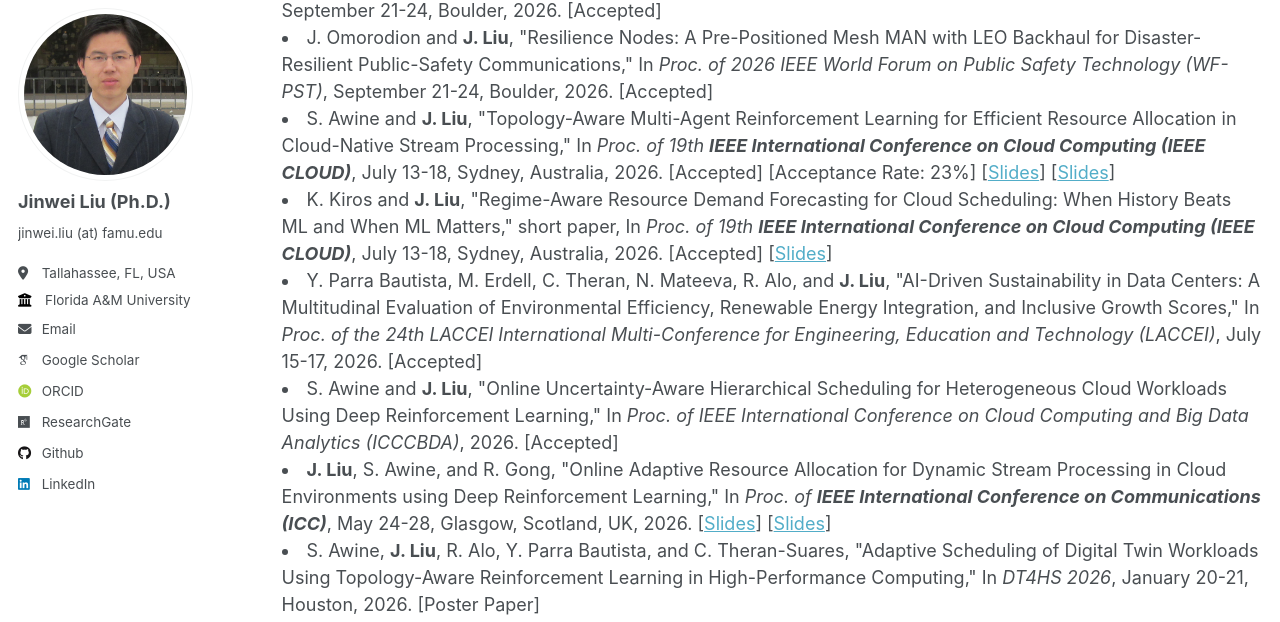
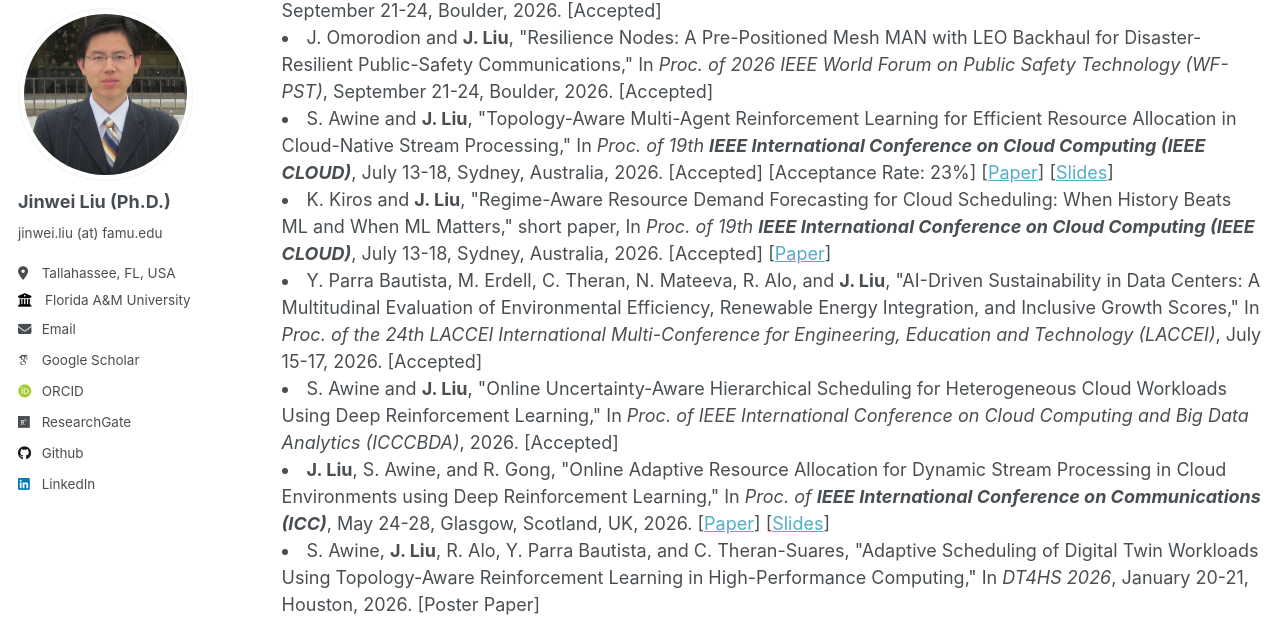
Before and after one commit to jinweiliucu/jinweiliucu.github.io, a Jekyll site: the page built from _publications/publications.html, in a window 1280 px wide and 900 px high, scrolled down 410 px. Shown: the part 98-720 px from the top of the window. Built offline with Jekyll 4.4.1, drawn with Linux system fonts in a browser that asks for light colours; some web fonts are replaced.

Commit message:
Update publications.html

```diff
--- a/_publications/publications.html
+++ b/_publications/publications.html
@@ -39,7 +39,7 @@ author_profile: true
 	<li>
     S. Awine and <strong>J. Liu</strong>, "Topology-Aware Multi-Agent Reinforcement Learning for Efficient Resource Allocation in Cloud-Native Stream Processing,"
     In <em>Proc. of 19th <strong>IEEE International Conference on Cloud Computing (IEEE CLOUD)</strong></em>, July 13-18, Sydney, Australia, 2026. [Accepted] [Acceptance Rate: 23%]
-    [<a href="/files/articles/CLOUD2026SlidesLiu.pdf">Slides</a>]</span>
+    [<a href="/files/articles/CLOUD2026SlidesLiu.pdf">Paper</a>]</span>
 	[<a href="/files/articles/IEEECLOUD2026TAMARL.pdf">Slides</a>]</span>
     </span><br>
     </li>
@@ -47,7 +47,7 @@ author_profile: true
 	<li>
     K. Kiros and <strong>J. Liu</strong>, "Regime-Aware Resource Demand Forecasting for Cloud Scheduling: When History Beats ML and When ML Matters," short paper,
     In <em>Proc. of 19th <strong>IEEE International Conference on Cloud Computing (IEEE CLOUD)</strong></em>, July 13-18, Sydney, Australia, 2026. [Accepted]
-    [<a href="/files/articles/IEEECLOUD2026RDF.pdf">Slides</a>]</span>
+    [<a href="/files/articles/IEEECLOUD2026RDF.pdf">Paper</a>]</span>
     </span><br>
     </li>
 
@@ -68,7 +68,7 @@ author_profile: true
 	<li>
     <strong>J. Liu</strong>, S. Awine, and R. Gong, "Online Adaptive Resource Allocation for Dynamic Stream Processing in Cloud Environments using Deep Reinforcement Learning,"
     In <em>Proc. of <strong>IEEE International Conference on Communications (ICC)</strong></em>, May 24-28, Glasgow, Scotland, UK, 2026.
-	[<a href="/files/articles/IEEEICC2016H-MADRL.pdf">Slides</a>]</span>
+	[<a href="/files/articles/IEEEICC2016H-MADRL.pdf">Paper</a>]</span>
     [<a href="/files/articles/ICC2026SlidesLiu.pdf">Slides</a>]</span>
     </span><br>
     </li>
```
